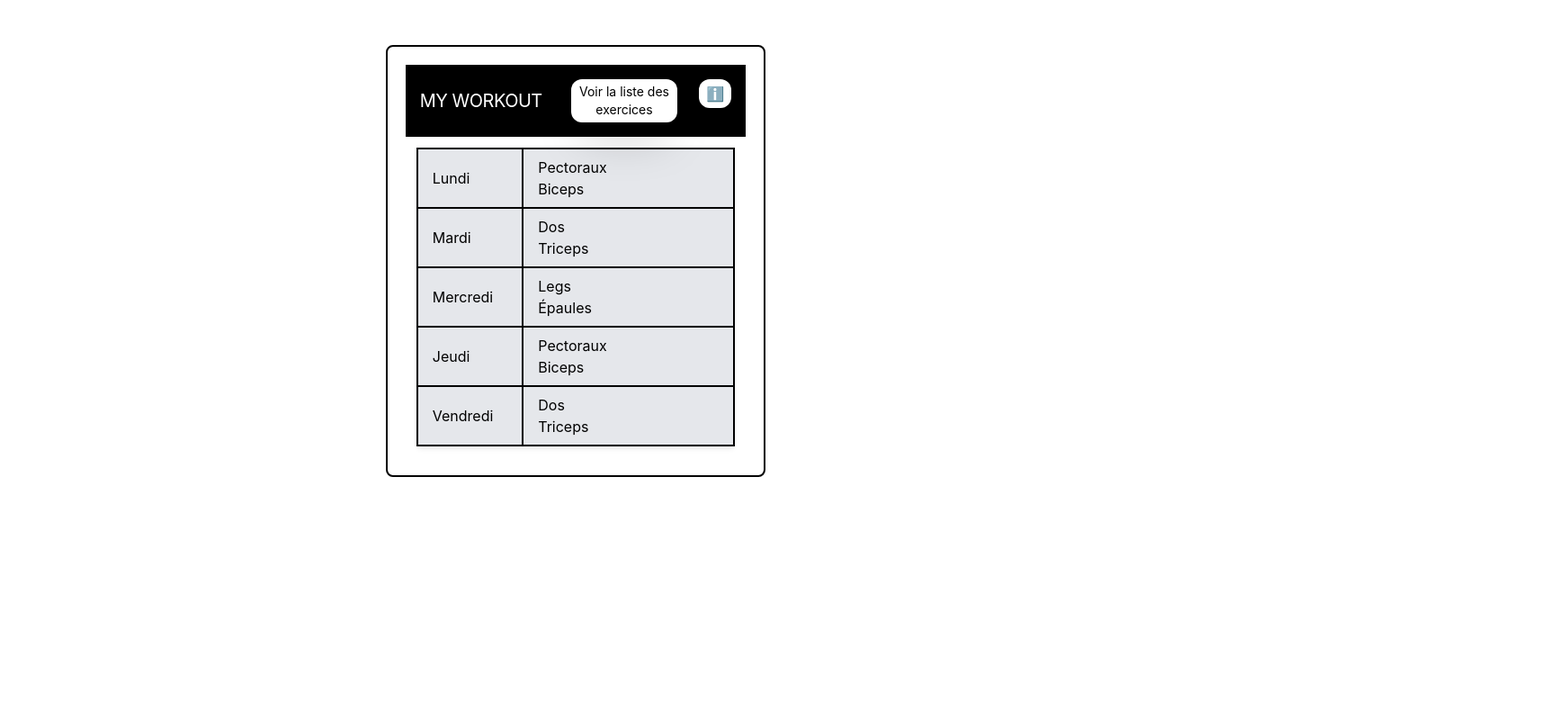
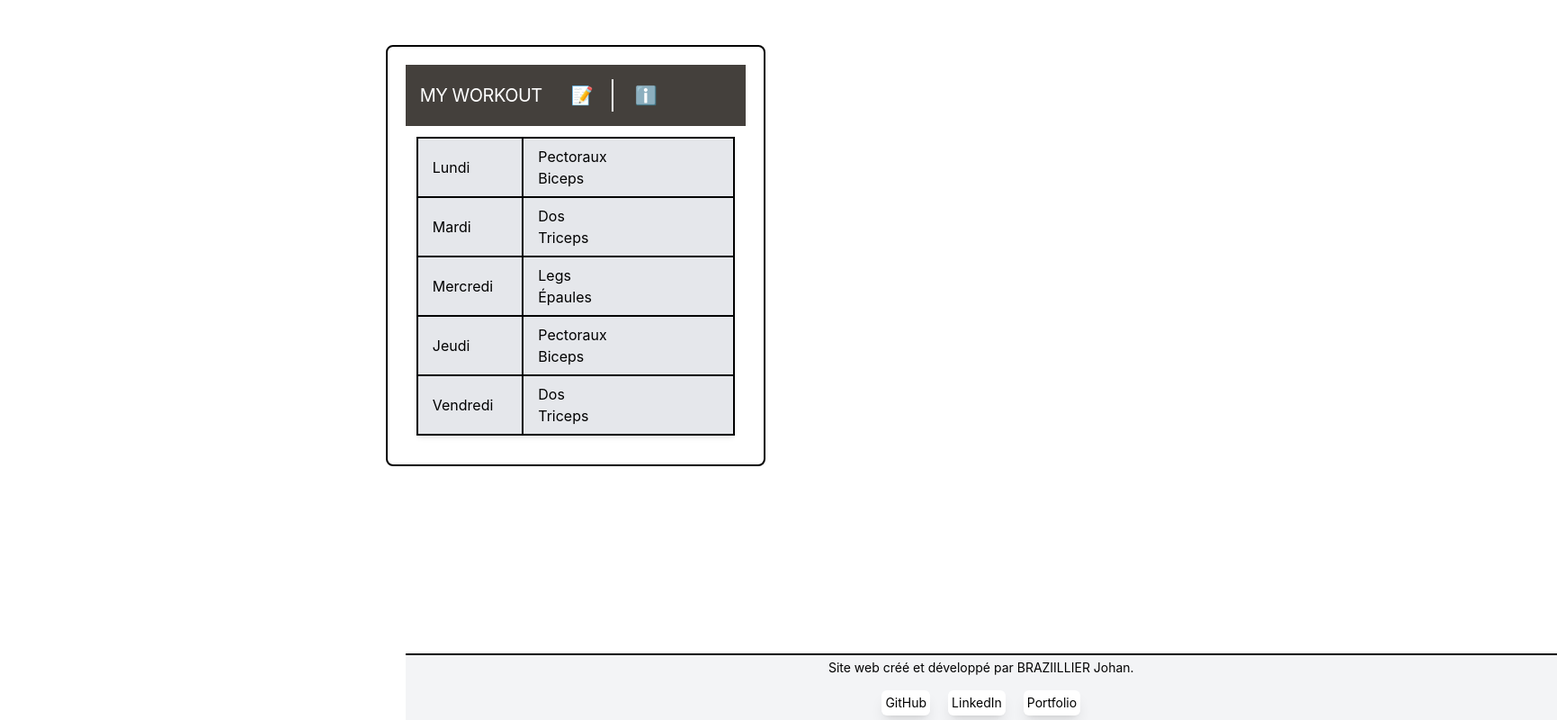
Before and after one commit to brazillierjo/workoutGenerator, a React (Create React App) app: page /infos in a window 1280 px wide. Shown: the whole page at 90% size, 1731 px wide, since content can reach past the window. Built offline with nearby package versions, Linux system fonts and the light colour scheme; a web font is replaced by a local one.

Commit message:
new workout

```diff
--- a/src/components/FilteredExos.js
+++ b/src/components/FilteredExos.js
@@ -17,7 +17,7 @@ export default function FilteredExos(props) {
     return <div>
         <div className='flex flex-wrap justify-around bg-gray-200 py-1 mx-8 rounded-md outline-none'>
             {group?.map(group => {
-                return <button className={selectedMuscle === group ? 'bg-black shadow px-6 py-2.5 text-sm leading-5 font-medium text-white rounded-md outline-none focus:outline-none focus:ring-2 ring-offset-2 ring-offset-blue-400 ring-white ring-opacity-60' : 'px-6 py-2 rounded-md'} key={group} onClick={() => setSelectedMuscle(group)}>{group}</button>
+                return <button className={selectedMuscle === group ? 'bg-stone-700 shadow px-6 py-2.5 text-sm leading-5 font-medium text-white rounded-md outline-none focus:outline-none focus:ring-2 ring-offset-2 ring-offset-blue-400 ring-white ring-opacity-60' : 'px-6 py-2 rounded-md'} key={group} onClick={() => setSelectedMuscle(group)}>{group}</button>
             })}
         </div>
 
--- a/src/components/Footer.js
+++ b/src/components/Footer.js
@@ -2,6 +2,15 @@ import React from 'react'
 
 export default function Footer() {
     return (
-        <div>Footer</div>
+        <footer className='absolute bg-gray-100 bottom-0 w-full p-1 border-t-2 border-black'>
+            <p className='text-center text-sm mb-4'>
+                Site web créé et développé par BRAZIILLIER Johan.
+            </p>
+            <ul className='flex justify-center space-x-5 text-sm'>
+                <li className='bg-white p-1 shadow-lg animate-bounce rounded-md'><a href="https://github.com/brazillierjo" target="_blank" rel="noreferrer">GitHub</a></li>
+                <li className='bg-white p-1 shadow-lg animate-bounce rounded-md'><a href="https://www.linkedin.com/in/johan-r-brazillier-9b917a174/" target="_blank" rel="noreferrer">LinkedIn</a></li>
+                <li className='bg-white p-1 shadow-lg animate-bounce rounded-md'><a href="https://brazillierjohan.fr/" target="_blank" rel="noreferrer">Portfolio</a></li>
+            </ul>
+        </footer>
     )
 }
--- a/src/components/Navbar.js
+++ b/src/components/Navbar.js
@@ -5,7 +5,7 @@ export default function Example() {
     const [homeIsActive, setHomeIsActive] = useState(true);
     const [listIsActive, setListIsActive] = useState(false);
     return (
-        <nav className="flex justify-between bg-black p-4">
+        <nav className="flex justify-between bg-stone-700 p-4">
             <div className="flex items-center flex-shrink-0 text-white mr-8">
                 <Link className="flex" to={"/"}>
                     <span className="text-xl uppercase tracking-tight">My workout</span>
@@ -13,26 +13,26 @@ export default function Example() {
             </div>
             <div className="w-full text-white">
                 <div className="flex justify-end lg:justify-start space-x-6">
-                    {listIsActive ? <Link to={"/"}>
+                    {listIsActive ? <Link className="border-r-2 border-white" to={"/"}>
                         <button onClick={() => {
                             setHomeIsActive(true)
                             setListIsActive(false)
                         }}
-                            className="bg-white shadow-2xl px-2 py-1 rounded-xl text-md text-black">
-                            Retour à l'accueil
+                            className="mr-5 py-1 text-xl text-white">
+                            🏠
                         </button>
                     </Link> : null}
-                    {homeIsActive ? <Link className="text-sm" to={"/list"}>
+                    {homeIsActive ? <Link className="text-sm border-r-2 border-white" to={"/list"}>
                         <button onClick={() => {
                             setHomeIsActive(false)
                             setListIsActive(true)
                         }}
-                            className="bg-white shadow-2xl px-2 py-1 rounded-xl text-md text-black">
-                            Voir la liste des exercices
+                            className="mr-5 py-1 text-xl text-white">
+                            📝
                         </button>
                     </Link> : null}
                     <Link to={"/infos"}>
-                        <button className="bg-white shadow-2xl px-2 py-1 rounded-xl text-md text-black">
+                        <button className="py-1 text-xl text-white">
                             ℹ️
                         </button>
                     </Link>
--- a/src/views/Infos.js
+++ b/src/views/Infos.js
@@ -1,7 +1,9 @@
 import React from 'react'
+import Footer from '../components/Footer'
 
 export default function Infos() {
     return (
+        <>
         <div className='m-3'>
             <table className="w-full">
                 <tbody className='bg-gray-200 shadow-md'>
@@ -72,8 +74,10 @@ export default function Infos() {
                     </tr>
                 </tbody>
             </table>
+            </div>
 
+            <Footer />
 
-        </div>
+        </>
     )
 }
--- a/src/views/Lists.js
+++ b/src/views/Lists.js
@@ -1,7 +1,6 @@
 import React, { useEffect, useState } from 'react';
 import workoutexercices from '../data/workoutexercices.json';
 import FilteredExos from '../components/FilteredExos';
-import Footer from '../components/Footer';
 
 export default function Lists() {
     const [exercices, setExercices] = useState([])
@@ -11,13 +10,9 @@ export default function Lists() {
     }, []);
 
     return (
-        <>
         <div>
             <h1 className="uppercase rounded-md my-4 mx-2 p-2 text-center">Exercices par muscles</h1>
             <FilteredExos exercices={exercices} />
         </div>
-
-            <Footer />
-        </>
     )
 }
```
Also changed, not shown: src/views/Home.js (+13 -14 lines).
